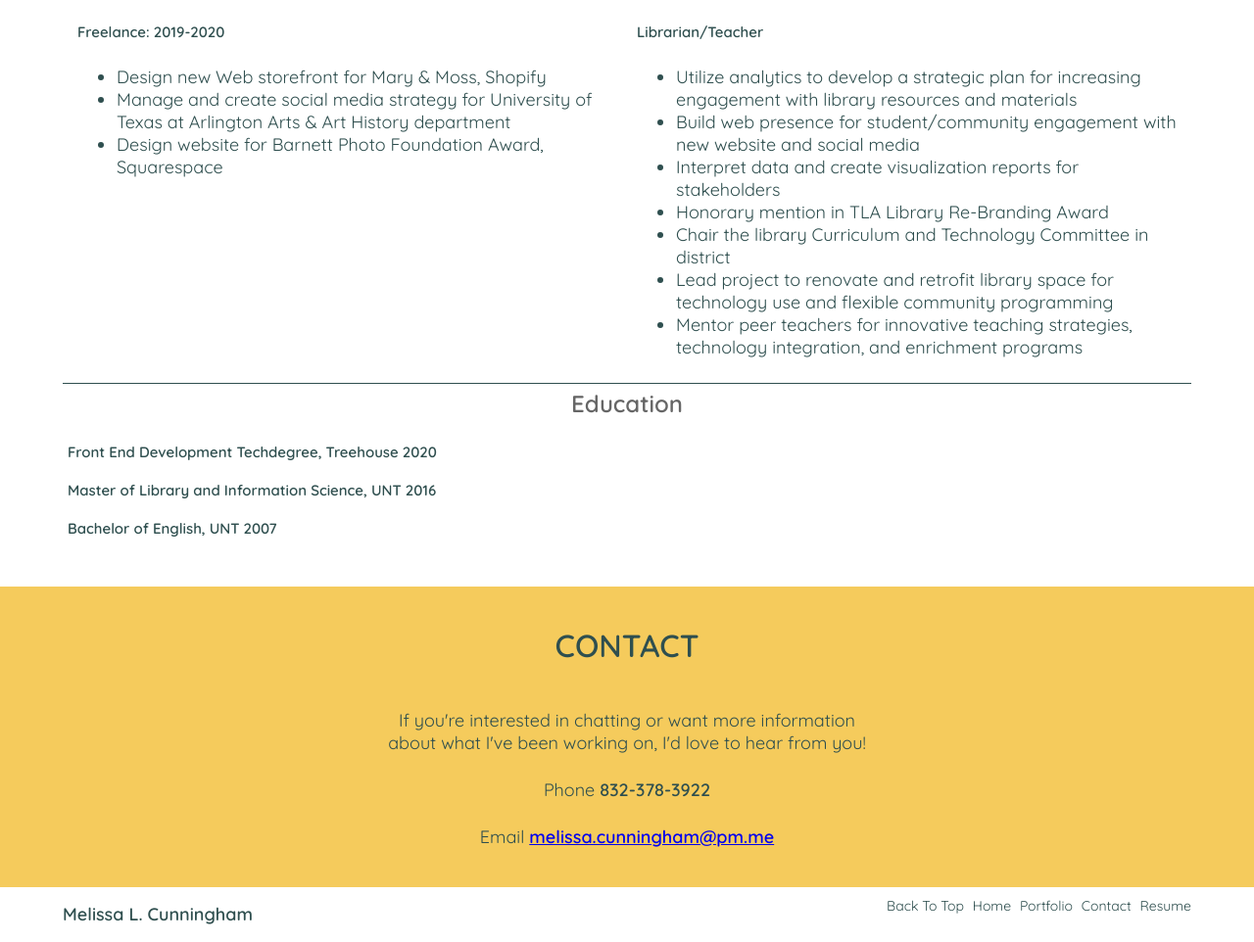
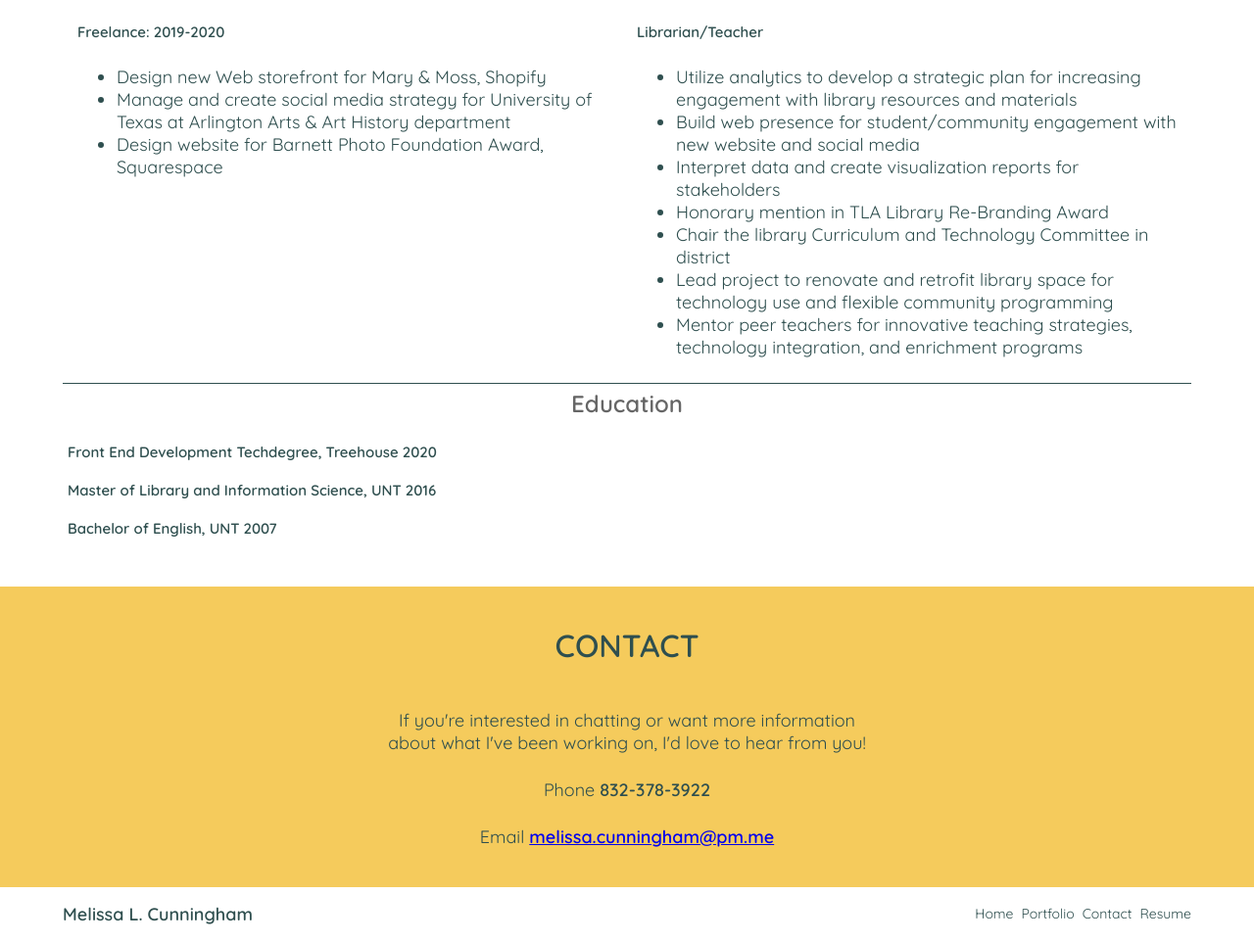
Before and after one commit to melissalareec/treehouse02-techdegree-sampleportfolio, a plain HTML site: page index.html in a window 1280 px wide. Shown: the part 1641-2603 px from the top of the page at 98% size. Drawn offline with Linux system fonts and the light colour scheme; a web font is replaced by a local one.

Commit message:
hidden footer nav fix

```diff
--- a/styles.css
+++ b/styles.css
@@ -11,7 +11,7 @@ body {
 }
 
 
-/* Basic Styles */
+/* Basic Text Styles */
 .sitetitle {
     color: white;
     text-transform: uppercase;
@@ -50,21 +50,8 @@ h4 {
     font-size: 1.5rem;
 }
 
-nav,
-.header-container {
-    width: 100%;
-    background-color: #f5cb5c;
-}
 
-.header-container p {
-    text-align: left;
-    width: 90%;
-    padding-bottom: 20px;
-}
-
-
-
-/* Layout */
+/* NAV + HEADER */
 nav {
     text-align: center;
 }
@@ -78,6 +65,12 @@ nav {
     margin-top: 5px;
 }
 
+nav,
+.header-container {
+    width: 100%;
+    background-color: #f5cb5c;
+}
+
 .header-container {
     text-align: center;
     padding-top: 40px;
@@ -87,6 +80,14 @@ nav {
 .header-container img {
     width: 50%;
 }
+
+.header-container p {
+    text-align: left;
+    width: 90%;
+    padding-bottom: 20px;
+}
+
+/* PORTFOLIO BOXES */
 
 .container {
     width: 100%;
@@ -114,6 +115,8 @@ nav {
     text-align: left;
 
 }
+
+/* RESUME */
 
 .resume-wrapper {
     width: 100%;
@@ -150,6 +153,8 @@ margin-bottom: 15px;
     border-top: solid .5px darkslategray;
 }
 
+/* FOOTER BAR */
+
 .footer-container {
     margin: 0 auto;
     width: 100%;
@@ -168,7 +173,7 @@ footer p {
     margin-top: 25px;
 }
 
-
+/* FOOTER NAVIGATION */
 
 .footer-nav {
     background-color: white;
@@ -185,15 +190,16 @@ footer p {
 
 .footer-nav-links {
     float: right;
-    margin-top: 10px;
+    margin-top: 18px;
     font-size: 14px;
 }
 
 .footer-nav li {
-    display: inline-block;
+    float: left;
     text-align: right;
     text-decoration: none;
-    margin-left: 5px;
+    margin-left: 8px;
+    list-style: none;
 }
 
 .footer-nav a {
@@ -208,17 +214,9 @@ footer p {
     color: lightseagreen;
 }
 
-.mobile-footer-link {
-    display: auto;
-}
-
 .wide-footer-link {
     display: none;
 }
-
-
-
-
 
 
 
@@ -285,8 +283,6 @@ footer p {
         min-height: 431px;
     }
 
-
-
     .footer-nav {
         width: 90%;
         height: 5%;
@@ -294,14 +290,23 @@ footer p {
         font-size: 16px;
     }
 
-    .wide-footer-link {
-        display: auto;
+    .mobile-footer-link {
+        visibility: hidden;
     }
 
-    .mobile-footer-link {
-        display: none;
+    .footer-nav-links {
+        float: right;
+        margin-top: 18px;
+        font-size: 14px;
     }
 
+    .footer-nav li {
+        display: inline-block;
+        text-align: right;
+        text-decoration: none;
+        margin-left: 8px;
+        list-style: none;
+    }
 
 
 
@@ -386,5 +391,4 @@ footer p {
         margin-bottom: 10px;
     }
 
-
 }
```
